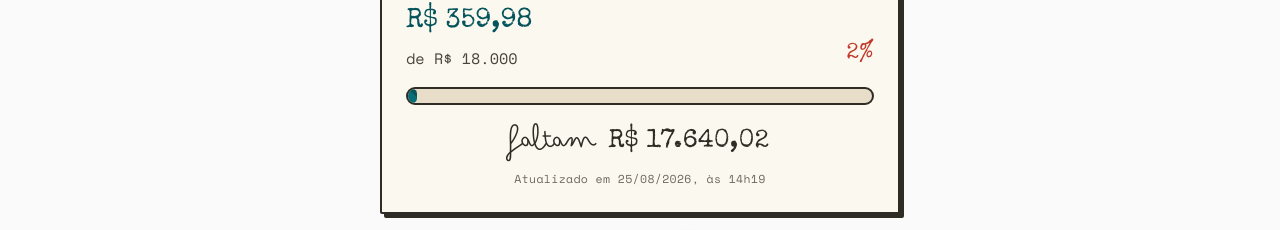
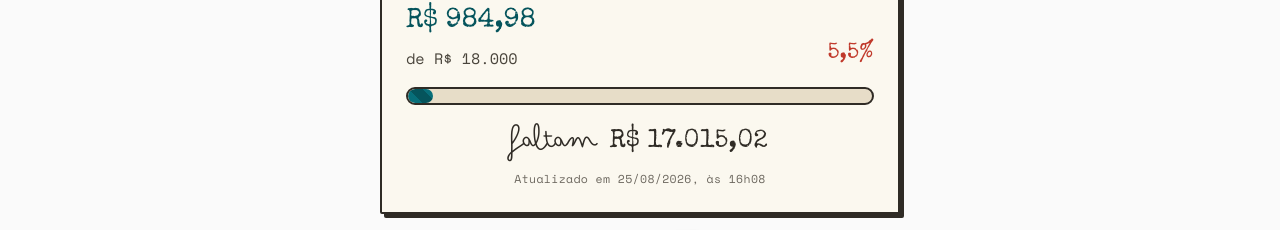
Before and after one commit to miborim/vakinha, a React (Vite) app: page / in a window 1280 px wide. Shown: the part 3895-4125 px from the top of the page. Built offline with nearby package versions, Linux system fonts and the light colour scheme.

Commit message:
Atualiza arrecadacao: R$ 359,98 -> R$ 984,98 (25/08/2026, às 16h08)

```diff
--- a/src/data/campaign.js
+++ b/src/data/campaign.js
@@ -4,8 +4,8 @@ export const campaign = {
   destino: "ECE — École d'ingénieurs, Paris",
   curso: "Master em AI for Business Transformation",
   meta: 18000, // R$
-  arrecadado: 359.98, // R$ — atualize conforme as doações chegarem
-  atualizadoEm: "25/08/2026, às 14h19", // data da última atualização do valor arrecadado
+  arrecadado: 984.98, // R$ — atualize conforme as doações chegarem
+  atualizadoEm: "25/08/2026, às 16h08", // data da última atualização do valor arrecadado
   moeda: "BRL",
   // Link de doação (ex: vaquinha, PIX, etc.) — adicione quando tiver
   linkDoacao: "#doar",
```
